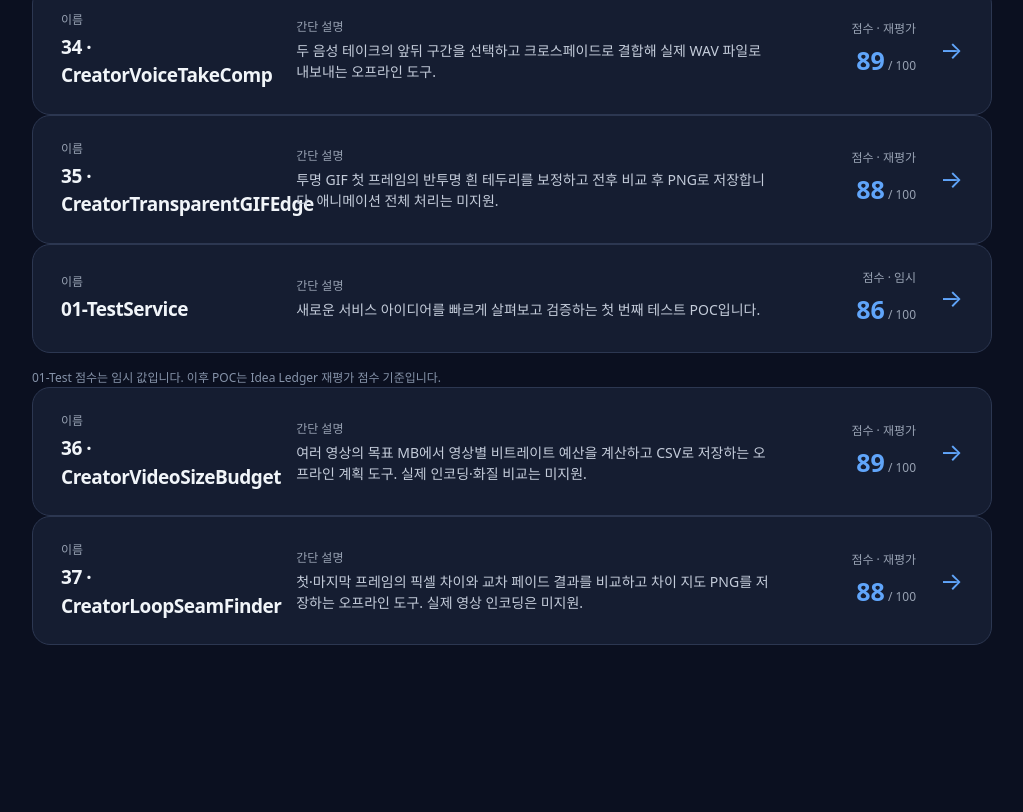
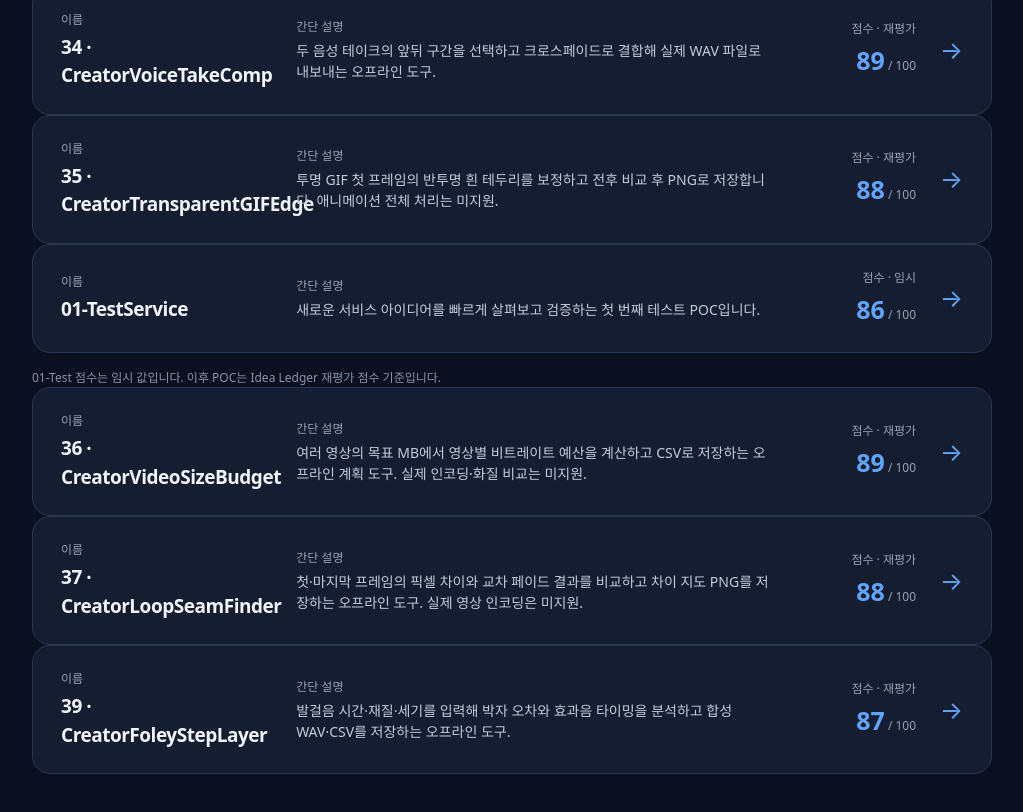
Before and after one commit to 7bvcxz/service-poc, a plain HTML site: page index.html in a window 1280 px wide. Shown: the part 4879-5691 px from the top of the page, without its empty margins (128-1151 px from the left). Before the commit the page ends 5604 px from the top, so only its background shows below. Drawn offline with Linux system fonts and the light colour scheme.

Commit message:
Index CreatorFoleyStepLayer offline POC

```diff
--- a/index.html
+++ b/index.html
@@ -102,6 +102,8 @@
     <p class="footnote">01-Test 점수는 임시 값입니다. 이후 POC는 Idea Ledger 재평가 점수 기준입니다.</p>
     <a class="poc-card" href="./poc/36-creator-video-size-budget.html" data-source-id="20261108-23-01"><span><span class="meta">이름</span><span class="name">36 · CreatorVideoSizeBudget</span></span><span class="description"><span class="meta">간단 설명</span>여러 영상의 목표 MB에서 영상별 비트레이트 예산을 계산하고 CSV로 저장하는 오프라인 계획 도구. 실제 인코딩·화질 비교는 미지원.</span><span class="score"><span class="meta">점수 · 재평가</span><strong>89</strong><small> / 100</small></span><span class="arrow" aria-hidden="true">→</span></a>
   <a class="poc-card" href="./poc/37-creator-loop-seam-finder.html" data-source-id="20261108-15-10"><span><span class="meta">이름</span><span class="name">37 · CreatorLoopSeamFinder</span></span><span class="description"><span class="meta">간단 설명</span>첫·마지막 프레임의 픽셀 차이와 교차 페이드 결과를 비교하고 차이 지도 PNG를 저장하는 오프라인 도구. 실제 영상 인코딩은 미지원.</span><span class="score"><span class="meta">점수 · 재평가</span><strong>88</strong><small> / 100</small></span><span class="arrow" aria-hidden="true">→</span></a>
+
+    <a class="poc-card" href="./poc/39-creator-foley-step-layer.html" data-source-id="20261104-15-01"><span><span class="meta">이름</span><span class="name">39 · CreatorFoleyStepLayer</span></span><span class="description"><span class="meta">간단 설명</span>발걸음 시간·재질·세기를 입력해 박자 오차와 효과음 타이밍을 분석하고 합성 WAV·CSV를 저장하는 오프라인 도구.</span><span class="score"><span class="meta">점수 · 재평가</span><strong>87</strong><small> / 100</small></span><span class="arrow" aria-hidden="true">→</span></a>
   </main>
 </body>
 </html>
```
